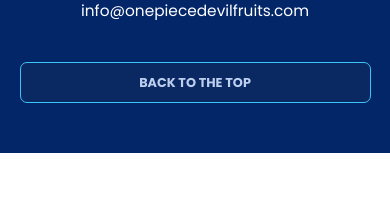
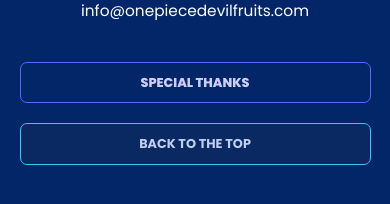
Before and after one commit to Floakz/OnePieceDevilFruits, a React (Vite) app: page / in a window 390 px wide. Shown: the part 956-1160 px from the top of the page. Before the commit the page ends 1109 px from the top, so only its background shows below. Built offline with nearby package versions, Linux system fonts and the light colour scheme; no server answers; the database is empty.

Commit message:
Thank you footer section
-Added a special thanks section on the footer

```diff
--- a/src/App.css
+++ b/src/App.css
@@ -174,7 +174,7 @@ footer {
     justify-content: space-between;
 }
 
-footer>a {
+footer>div>a {
     text-align: center;
     border: none;
     padding: 10px 15px;
@@ -190,7 +190,7 @@ footer>a {
     text-decoration: none;
 }
 
-footer>a:hover {
+footer>div>a:hover {
     background-color: #051e4b;
 }
 
@@ -315,6 +315,63 @@ a {
     /* prevent line breaks */
 }
 
+.footer-button-wrapper {
+    display: flex;
+    gap: 20px;
+}
+
+.footer-btn {
+    cursor: pointer;
+    font-weight: 800;
+    padding: 10px 15px;
+    border: 1px solid rgb(99, 99, 251);
+    border-radius: 7px;
+    text-align: center;
+    align-content: center;
+    color: rgb(205, 205, 255);
+    font-size: 0.8em;
+    transition: all 0.2s ease-in-out;
+}
+
+.footer-btn:hover {
+    background-color: rgba(54, 118, 255, 0.457);
+}
+
+
+.special-thanks-warpper {
+    position: relative;
+    display: flex;
+    justify-content: center;
+}
+
+.special-thanks-box {
+    padding: 20px;
+    position: absolute;
+    width: 300px;
+    height: fit-content;
+    bottom: 120%;
+    right: 50%;
+    translate: 50%;
+    background-color: rgb(0, 13, 56);
+    border: 1px solid rgb(91, 91, 255);
+    border-radius: 10px;
+    display: flex;
+    flex-direction: column;
+    gap: 10px;
+    font-size: 0.8em;
+}
+
+.special-thanks-box>h4 {
+    color: rgb(91, 91, 255);
+}
+
+.special-thanks-box>div {
+    display: flex;
+    max-width: inherit;
+    flex-wrap: wrap;
+    gap: 10px;
+}
+
 .semanticsSection {
     position: absolute;
     top: 0;
@@ -356,6 +413,23 @@ a {
 
 
 @media (max-width: 850px) {
+
+    .special-thanks-box {
+        width: 100%;
+    }
+
+    .special-thanks-box>div {
+        justify-content: center;
+    }
+
+
+    .footer-button-wrapper {
+        flex-direction: column;
+    }
+
+    .footer-btn {
+        width: 100%;
+    }
 
     .navSection>img {
         display: none;
--- a/src/Components/footer/footer.jsx
+++ b/src/Components/footer/footer.jsx
@@ -1,12 +1,40 @@
+import { useState } from "react"
 
 export default function Footer() {
+
+    let [isThankOpen, setIsThankOpen] = useState(false)
+
+    const personIcon = <svg xmlns="http://www.w3.org/2000/svg" width="16" height="16" fill="currentColor" class="bi bi-person-fill" viewBox="0 0 16 16">
+        <path d="M3 14s-1 0-1-1 1-4 6-4 6 3 6 4-1 1-1 1zm5-6a3 3 0 1 0 0-6 3 3 0 0 0 0 6" />
+    </svg>
+
     return (
         <footer>
             <h3>ONE PIECE DEVIL FRUITS . com</h3>
+
             <span className='emailFooter'>
                 Anything missing or wrong?<br /><span> info@onepiecedevilfruits.com</span>
             </span>
-            <a href='#hero-title'>back to the top</a>
+            <div className="footer-button-wrapper">
+                <div className="special-thanks-warpper">
+                    {isThankOpen && <div className="special-thanks-box">
+                        <h4>Content verification:</h4>
+                        <div>
+                            <p>{personIcon} Sewwwy</p>
+                            <p>{personIcon} sergeant_pepper07</p>
+                            <p>{personIcon} amohuseat</p>
+                        </div>
+
+                        <h4>Content & Art:</h4>
+                        <div>
+                            <p>{personIcon} MrCryandCheat</p>
+
+                        </div>
+                    </div>}
+                    <span style={{ backgroundColor: isThankOpen ? 'rgba(54, 118, 255, 0.457)' : '' }} onClick={() => setIsThankOpen(prev => !prev)} className='footer-btn'>SPECIAL THANKS</span>
+                </div>
+                <a href='#hero-title'>back to the top</a>
+            </div>
         </footer>
     )
 }
```
